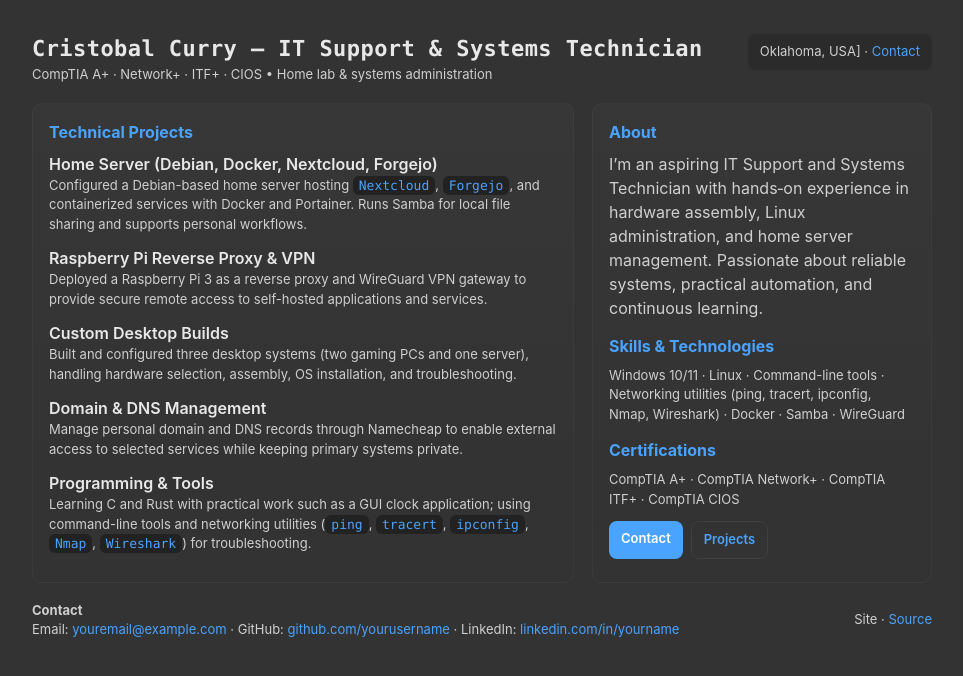
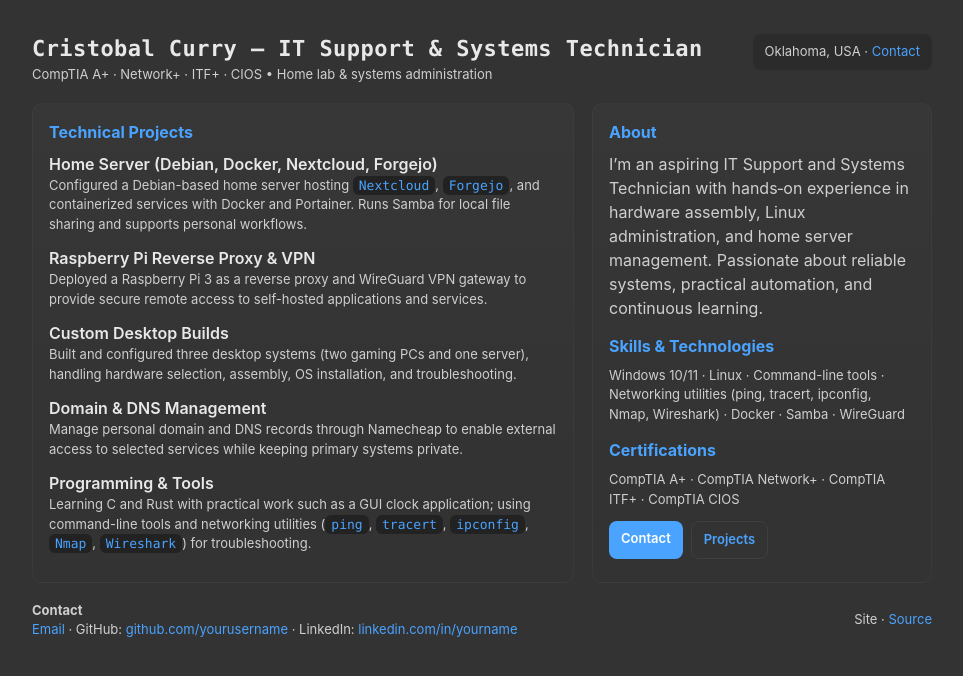
Before and after one commit to HzCris/HzCris.github.io, a plain HTML site: page index.html in a window 1280 px wide. Shown: the whole page, without its empty margins (158-1121 px from the left). Drawn offline with Linux system fonts and the light colour scheme.

Commit message:
Update index.html

```diff
--- a/index.html
+++ b/index.html
@@ -68,7 +68,7 @@
         <h1>Cristobal Curry – IT Support & Systems Technician</h1>
         <div class="subtitle">CompTIA A+ · Network+ · ITF+ · CIOS • Home lab & systems administration</div>
       </div>
-      <div class="badge">Oklahoma, USA] · <a href="#contact">Contact</a></div>
+      <div class="badge">Oklahoma, USA · <a href="#contact">Contact</a></div>
     </header>
 
     <main>
@@ -122,9 +122,9 @@
     <footer>
       <div id="contact">
         <strong>Contact</strong>
-        <div class="small">Email: <a href="mailto:youremail@example.com">youremail@example.com</a> · GitHub: <a href="https://github.com/yourusername" target="_blank" rel="noopener">github.com/yourusername</a> · LinkedIn: <a href="https://linkedin.com/in/yourname" target="_blank" rel="noopener">linkedin.com/in/yourname</a></div>
+        <div class="small"><a href="mailto:cbcurry94@gmail.com">Email</a> · GitHub: <a href="https://github.com/HzCris" target="Github" rel="noopener">github.com/yourusername</a> · LinkedIn: <a href="https://linkedin.com/in/yourname" target="_blank" rel="noopener">linkedin.com/in/yourname</a></div>
       </div>
-      <div class="small">Site · <a href="https://github.com/yourusername/yourusername.github.io" target="_blank" rel="noopener">Source</a></div>
+      <div class="small">Site · <a href="https://hzcris.github.io/" target="_blank" rel="noopener">Source</a></div>
     </footer>
   </div>
 </body>
```
